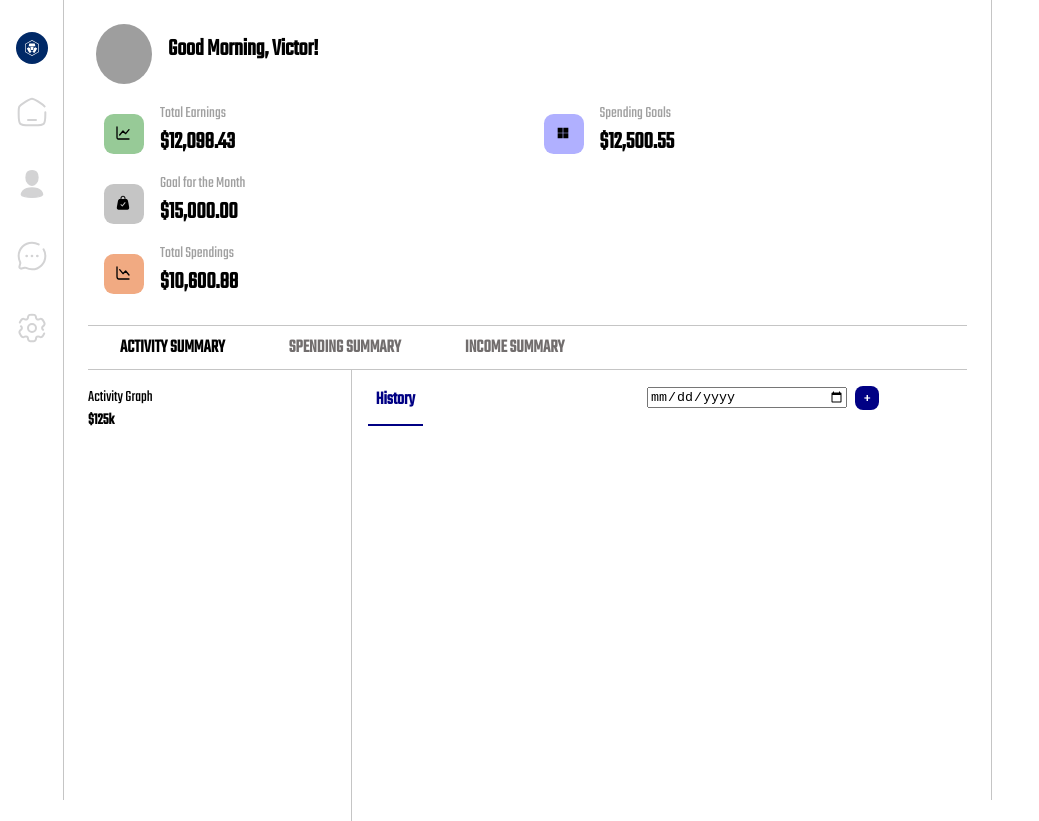
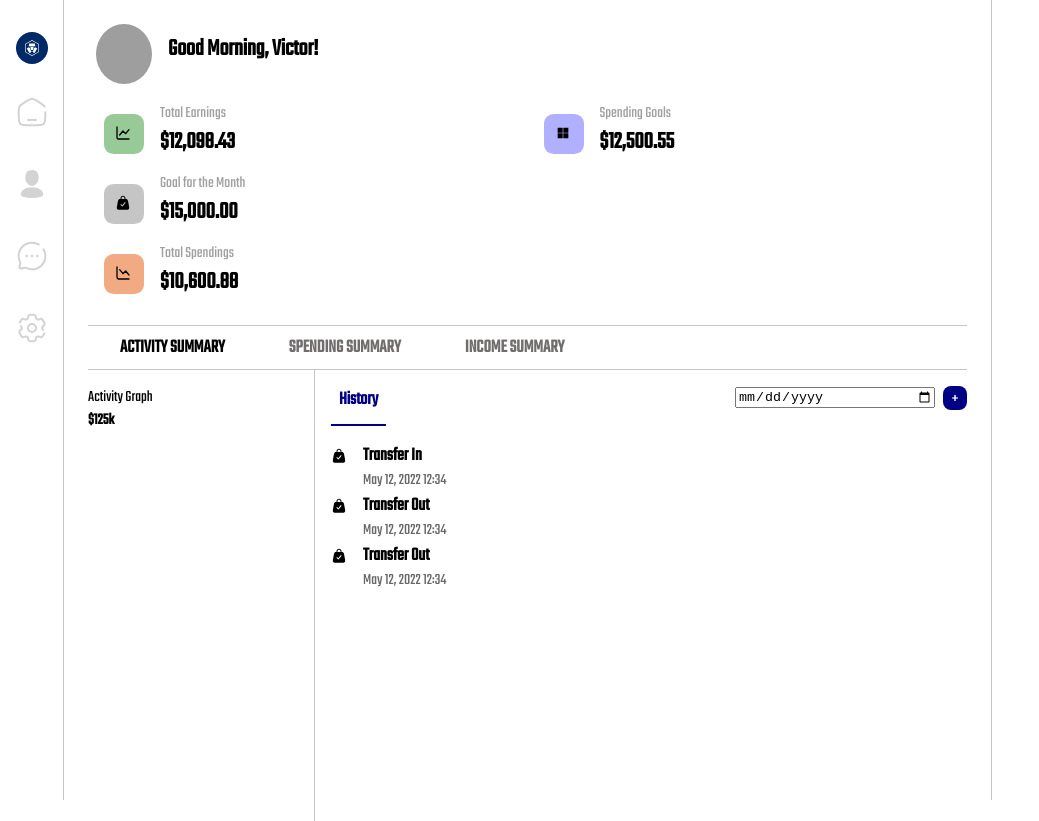
Before and after one commit to victorobiora/crypt-dash, a React (Create React App) app: page / in a window 1280 px wide. Shown: the whole page, without its empty margins (0-1039 px from the left). Built offline with nearby package versions, Linux system fonts and the light colour scheme; grey boxes are pictures that could not be loaded.

Commit message:
summary column

```diff
--- a/src/components/home/MainDashboard/Summary/ActivitySummary.jsx
+++ b/src/components/home/MainDashboard/Summary/ActivitySummary.jsx
@@ -1,6 +1,29 @@
 import classes from "./ActivitySummary.module.css";
+import { svgObject } from "../../../../svg";
 
 const ActivitySummary = (props) => {
+  console.log(new Date());
+  const activitiesArray = [
+    {
+      name: "Transfer In",
+      date: "May 12, 2022  12:34",
+      item: "Salary",
+      amount: 3054,
+    },
+    {
+      name: "Transfer Out",
+      date: "May 12, 2022  12:34",
+      item: "dishwasher",
+      amount: 360,
+    },
+    {
+      name: " Transfer Out",
+      date: "May 12, 2022  12:34",
+      item: "Car Fix",
+      amount: 1500,
+    },
+  ];
+
   return (
     <section className={classes.summary_activity}>
       <div className={classes.activity_line_chart}>
@@ -11,6 +34,7 @@ const ActivitySummary = (props) => {
         <div></div>
       </div>
       <div className={classes.activity_history}>
+        <div className={classes.activity_history_head}>
           <div className={classes.history_heading1}>
             <h3>History</h3>
           </div>
@@ -21,6 +45,20 @@ const ActivitySummary = (props) => {
             <div className={classes.addToActivity}>+</div>
           </div>
         </div>
+        {activitiesArray.map((item) => (
+          <ul className={classes.activity_item}>
+            <li className={classes.activity_item_icon}>{svgObject.shop}</li>
+            <li className={classes.activity_item_description}>
+              <h3>{item.name}</h3>
+              <p>{item.date}</p>
+            </li>
+            <li></li>
+            <li></li>
+            <li></li>
+            <li></li>
+          </ul>
+        ))}
+      </div>
     </section>
   );
 };
--- a/src/components/home/MainDashboard/Summary/ActivitySummary.module.css
+++ b/src/components/home/MainDashboard/Summary/ActivitySummary.module.css
@@ -10,7 +10,7 @@
 
 .activity_line_chart {
   border-right: 0.5px solid rgb(197, 197, 197);
-  width: 30%;
+  width: 35%;
 }
 
 .activity_heading1 {
@@ -22,8 +22,15 @@
 .activity_history {
   padding-left: 1rem;
   display: flex;
+  flex-direction: column;
+  width: 100%;
+}
+
+.activity_history_head {
+  width: 100%;
   justify-content: space-between;
-  width: 60%;
+  display: flex;
+  margin-bottom: 1rem;
 }
 
 .history_heading1 {
@@ -54,3 +61,24 @@
   border-radius: 0.5rem;
   cursor: pointer;
 }
+
+.activity_item {
+  display: flex;
+  list-style: none;
+  padding-left: 0;
+}
+
+.activity_item > * {
+ margin-right: 1rem;
+}
+
+.activity_item_icon {
+  position: relative;
+  top: 0.4rem;
+  height: 1rem;
+  width: 1rem;
+}
+
+.activity_item_description p {
+  color: rgb(104, 102, 102) ;
+}
```
Lines whose indentation alone changed are shown as unchanged.
